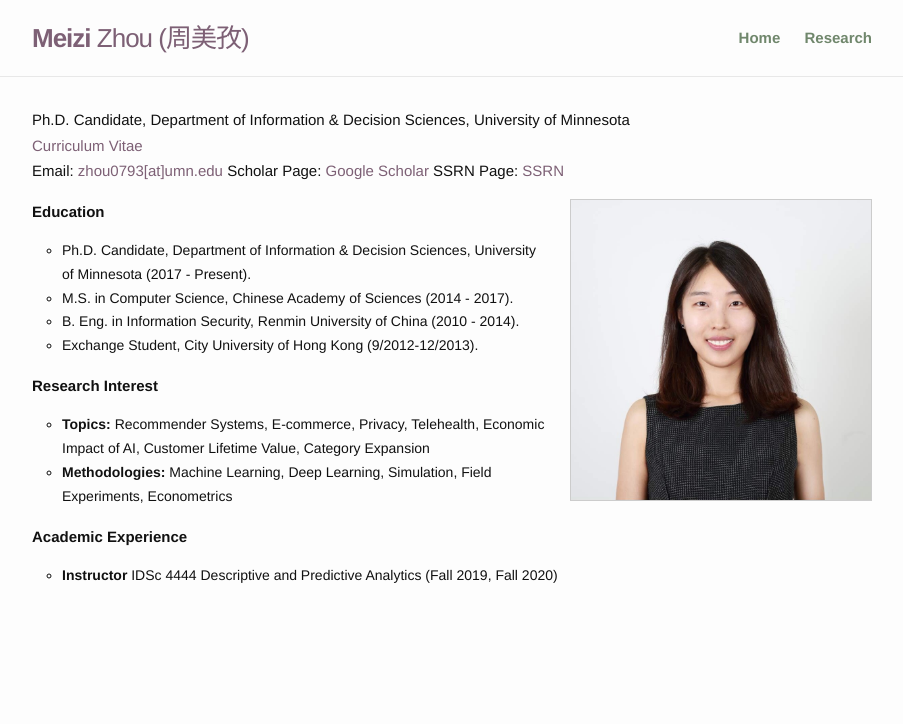
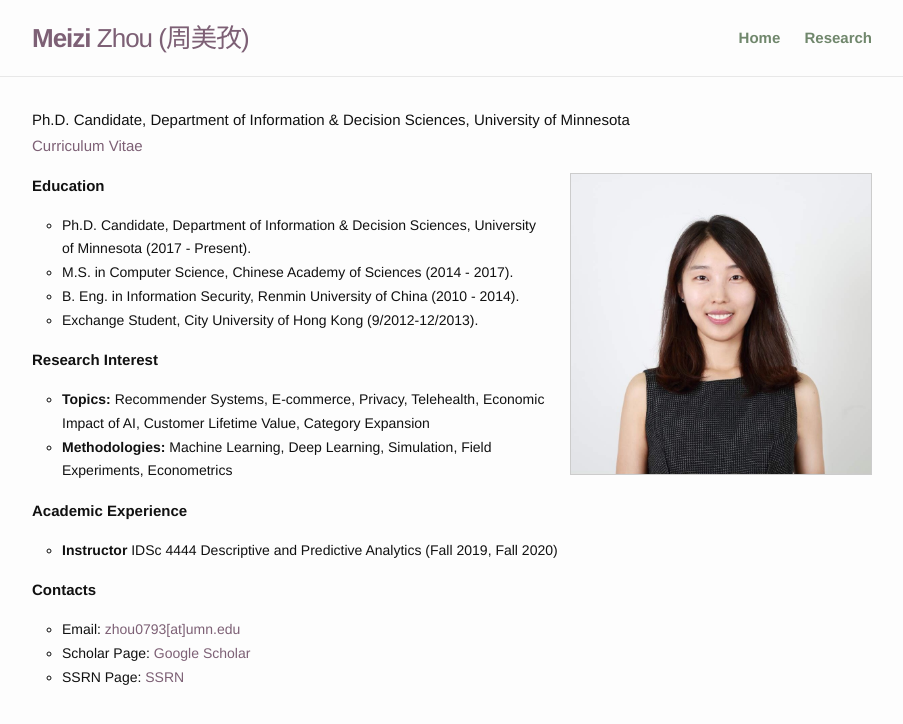
Before and after one commit to meizizhou/homepage, a Jekyll site: the page built from index.md, in a window 1280 px wide. Shown: the top 724 px of the page, without its empty margins (188-1091 px from the left). Built offline with Jekyll 4.4.1, drawn with Linux system fonts in a browser that asks for light colours; some of the changed lines change nothing that is shown.

Commit message:
home index

```diff
--- a/_layouts/home.html
+++ b/_layouts/home.html
@@ -9,9 +9,7 @@
       <div class="wrapper">
         <p>Ph.D. Candidate, Department of Information & Decision Sciences, University of Minnesota<br/>
           <a href="https://www.dropbox.com/s/d9hlmu7lktpdh3k/CV.pdf?dl=0" target="_blank">Curriculum Vitae</a><br/>
-          Email: <a href="mailto:zhou0793@umn.edu" target="_blank">zhou0793[at]umn.edu</a>
-          Scholar Page: <a href="https://scholar.google.com/citations?user=E28GeEIAAAAJ&hl=en&authuser=1" target="_blank">Google Scholar</a>
-          SSRN Page: <a href="https://privpapers.ssrn.com/sol3/cf_dev/AbsByAuth.cfm?per_id=4277569" target="_blank">SSRN</a>
+
 
         <div class="home">
          <img
--- a/index.md
+++ b/index.md
@@ -22,3 +22,11 @@ profile_picture:
 <strong>Academic Experience</strong>
 <ul>
 <li style="list-style-type:circle;font-size:14px"><strong>Instructor</strong> IDSc 4444 Descriptive and Predictive Analytics (Fall 2019, Fall 2020)</li>
+</ul>
+
+<strong>Contacts</strong>
+<ul>
+<li style="list-style-type:circle;font-size:14px">Email: <a href="mailto:zhou0793@umn.edu" target="_blank">zhou0793[at]umn.edu</a></li>
+<li style="list-style-type:circle;font-size:14px">Scholar Page: <a href="https://scholar.google.com/citations?user=E28GeEIAAAAJ&hl=en&authuser=1" target="_blank">Google Scholar</a></li>
+<li style="list-style-type:circle;font-size:14px">SSRN Page: <a href="https://privpapers.ssrn.com/sol3/cf_dev/AbsByAuth.cfm?per_id=4277569" target="_blank">SSRN</a></li>
+</ul>
```
